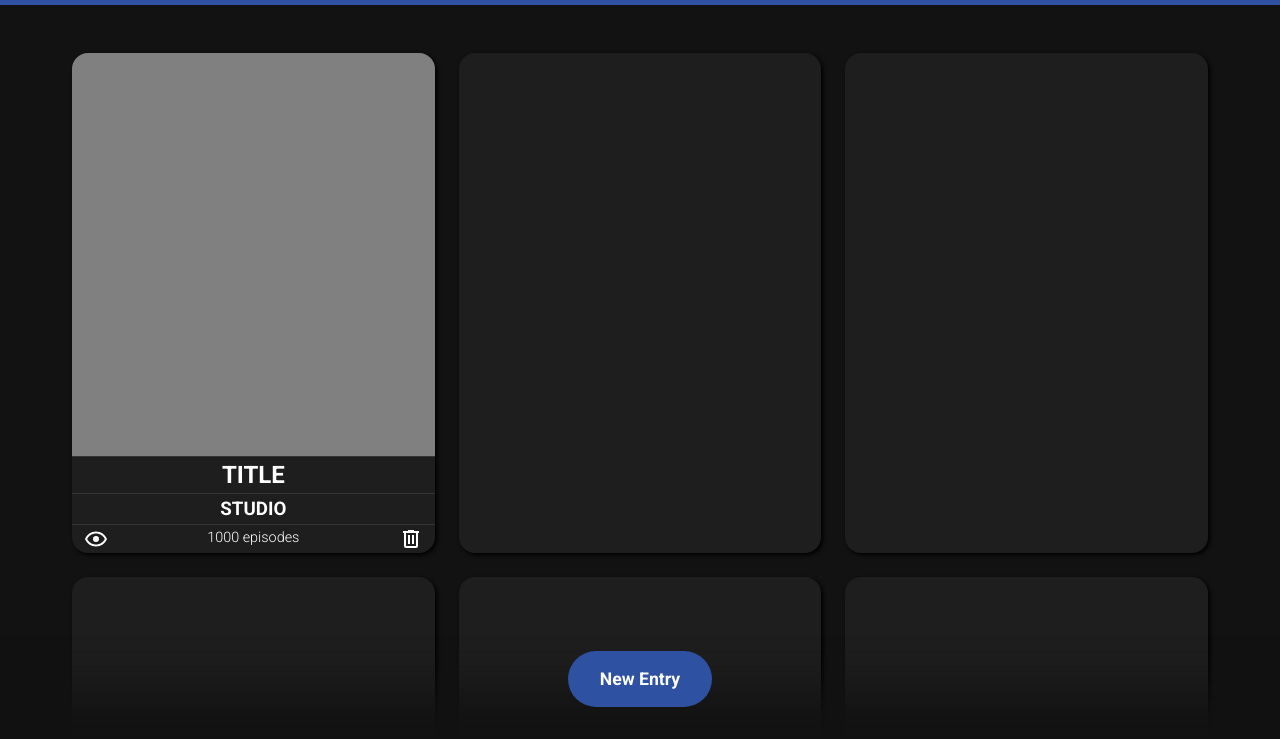
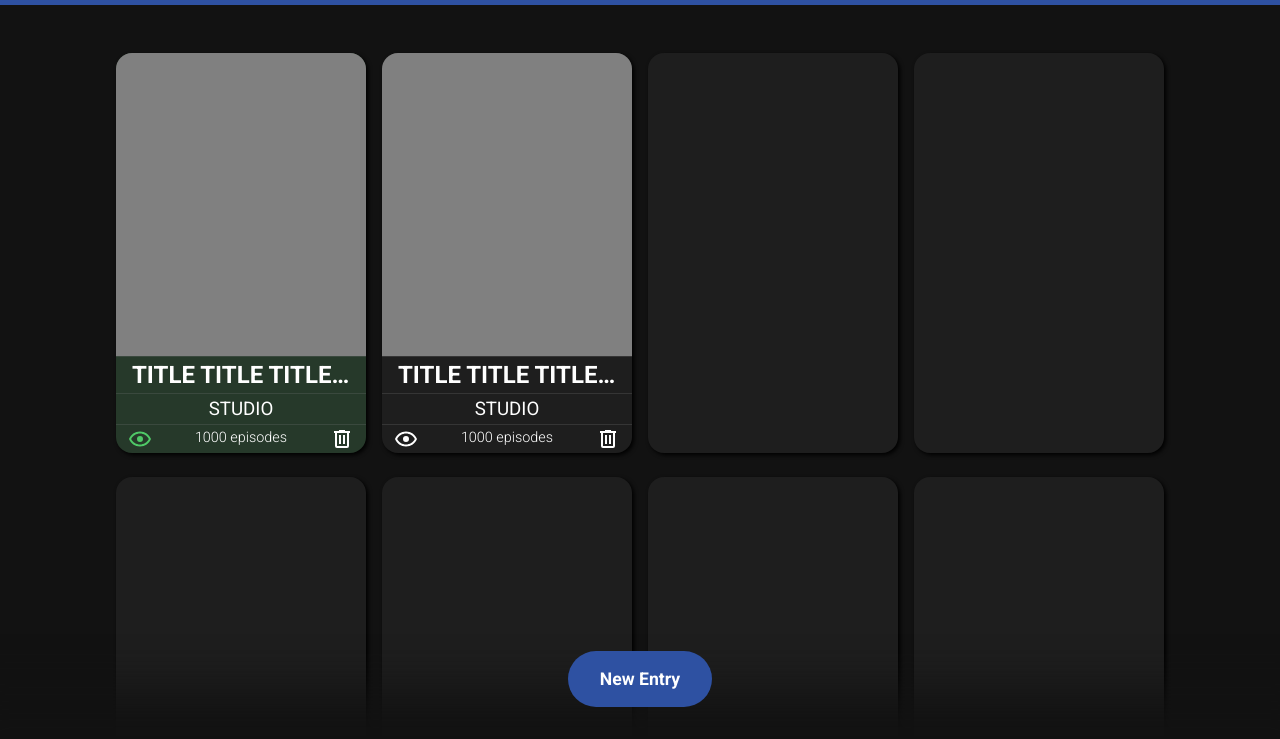
Before and after one commit to rintheo/library, a plain HTML site: page index.html in a window 1280 px wide. Shown: the part 61-800 px from the top of the page. Drawn offline with Linux system fonts and the light colour scheme.

Commit message:
Add watched and unwatched card CSS styles
Added fix svg (position: relative) icons from the cards from appearing
ontop of the header when scrolling up.

```diff
--- a/index.html
+++ b/index.html
@@ -21,21 +21,34 @@
     <main class="main">
 
       <div class="cards-container">
-        <div data-entry="anime1" class="card">
+        <div data-entry="anime1" class="card watched">
           <div class="poster"></div>
-          <h2 class="title">TITLE</h2>
+          <h2 class="title">TITLE TITLE TITLE TITLETITLE</h2>
           <h3 class="studio">STUDIO</h3>
           <div class="card-bottom">
             <button class="watched-button">
-              <svg xmlns="http://www.w3.org/2000/svg" viewBox="0 0 24 24"><title>eye-outline</title><path d="M12,9A3,3 0 0,1 15,12A3,3 0 0,1 12,15A3,3 0 0,1 9,12A3,3 0 0,1 12,9M12,4.5C17,4.5 21.27,7.61 23,12C21.27,16.39 17,19.5 12,19.5C7,19.5 2.73,16.39 1,12C2.73,7.61 7,4.5 12,4.5M3.18,12C4.83,15.36 8.24,17.5 12,17.5C15.76,17.5 19.17,15.36 20.82,12C19.17,8.64 15.76,6.5 12,6.5C8.24,6.5 4.83,8.64 3.18,12Z" /></svg>
+              <svg xmlns="http://www.w3.org/2000/svg" viewBox="0 0 24 24"><title>Watch</title><path d="M12,9A3,3 0 0,1 15,12A3,3 0 0,1 12,15A3,3 0 0,1 9,12A3,3 0 0,1 12,9M12,4.5C17,4.5 21.27,7.61 23,12C21.27,16.39 17,19.5 12,19.5C7,19.5 2.73,16.39 1,12C2.73,7.61 7,4.5 12,4.5M3.18,12C4.83,15.36 8.24,17.5 12,17.5C15.76,17.5 19.17,15.36 20.82,12C19.17,8.64 15.76,6.5 12,6.5C8.24,6.5 4.83,8.64 3.18,12Z" /></svg>
             </button>
             <h4 class="episodes"><span>1000</span> episodes</h4>
             <button class="remove-button">
-              <svg xmlns="http://www.w3.org/2000/svg" viewBox="0 0 24 24"><title>trash-can-outline</title><path d="M9,3V4H4V6H5V19A2,2 0 0,0 7,21H17A2,2 0 0,0 19,19V6H20V4H15V3H9M7,6H17V19H7V6M9,8V17H11V8H9M13,8V17H15V8H13Z" /></svg>
+              <svg xmlns="http://www.w3.org/2000/svg" viewBox="0 0 24 24"><title>Delete</title><path d="M9,3V4H4V6H5V19A2,2 0 0,0 7,21H17A2,2 0 0,0 19,19V6H20V4H15V3H9M7,6H17V19H7V6M9,8V17H11V8H9M13,8V17H15V8H13Z" /></svg>
             </button>
           </div>
         </div>
-        <div class="card"></div>
+        <div data-entry="anime2" class="card">
+          <div class="poster"></div>
+          <h2 class="title">TITLE TITLE TITLE TITLETITLE</h2>
+          <h3 class="studio">STUDIO</h3>
+          <div class="card-bottom">
+            <button class="watched-button">
+              <svg xmlns="http://www.w3.org/2000/svg" viewBox="0 0 24 24"><title>Watch</title><path d="M12,9A3,3 0 0,1 15,12A3,3 0 0,1 12,15A3,3 0 0,1 9,12A3,3 0 0,1 12,9M12,4.5C17,4.5 21.27,7.61 23,12C21.27,16.39 17,19.5 12,19.5C7,19.5 2.73,16.39 1,12C2.73,7.61 7,4.5 12,4.5M3.18,12C4.83,15.36 8.24,17.5 12,17.5C15.76,17.5 19.17,15.36 20.82,12C19.17,8.64 15.76,6.5 12,6.5C8.24,6.5 4.83,8.64 3.18,12Z" /></svg>
+            </button>
+            <h4 class="episodes"><span>1000</span> episodes</h4>
+            <button class="remove-button">
+              <svg xmlns="http://www.w3.org/2000/svg" viewBox="0 0 24 24"><title>Delete</title><path d="M9,3V4H4V6H5V19A2,2 0 0,0 7,21H17A2,2 0 0,0 19,19V6H20V4H15V3H9M7,6H17V19H7V6M9,8V17H11V8H9M13,8V17H15V8H13Z" /></svg>
+            </button>
+          </div>
+        </div>
         <div class="card"></div>
         <div class="card"></div>
         <div class="card"></div>
--- a/style.css
+++ b/style.css
@@ -7,6 +7,10 @@
     --color-border: #353535;
     --color-card: #1e1e1e;
     --color-light: #ffffff;
+    --color-watched: #26392a;
+    --color-watched-border: #3a493e;
+    --color-watched-light: #45a758;
+    --color-watched-lighter: #4fc967;
 }
 
 *,
@@ -43,6 +47,7 @@ a {
     align-items: center;
     position: sticky;
     top: 0;
+    z-index: 1000;
 }
 
 .header > h1 {
@@ -80,11 +85,11 @@ a {
 
 .cards-container {
     display: grid;
-    grid-template-columns: repeat(auto-fit, minmax(300px, 1fr));
-    grid-auto-rows: 500px;
-    gap: 1.5rem;
+    grid-template-columns: repeat(auto-fit, 250px);
+    grid-auto-rows: 400px;
+    gap: 1.5rem 1rem;
     justify-content: center;
-    padding: 3rem calc(0.5rem + 5vw);
+    padding: 3rem 1vw;
 }
 
 .card {
@@ -97,16 +102,36 @@ a {
     text-align: center;
 }
 
+.card.watched {
+    background-color: var(--color-watched);
+}
+
 .poster,
 .title,
 .studio {
     border-bottom: 1px solid var(--color-border);
-    padding: 0.25rem;
+    padding: 0.25rem 1rem;
+}
+
+.card.watched .poster,
+.card.watched .title,
+.card.watched .studio {
+    border-bottom: 1px solid var(--color-watched-border);
 }
 
 .poster {
     background-color: grey;
     justify-self: stretch;
+}
+
+.title {
+    overflow: hidden;
+    white-space: nowrap;
+    text-overflow: ellipsis;
+}
+
+.studio {
+    font-weight: 400;
 }
 
 .card-bottom {
@@ -124,6 +149,24 @@ a {
     fill: var(--color-light);
     position: relative;
     bottom: 0.15rem;
+}
+
+.card.watched .watched-button {
+    fill: var(--color-watched-lighter);
+}
+
+.card.watched .watched-button:hover {
+    fill: var(--color-watched-light);
+}
+
+.watched-button:hover,
+.remove-button:hover {
+    fill: lightgrey;
+}
+
+.watched-button:active,
+.remove-button:active {
+    fill: darkgrey;
 }
 
 .episodes {
```
